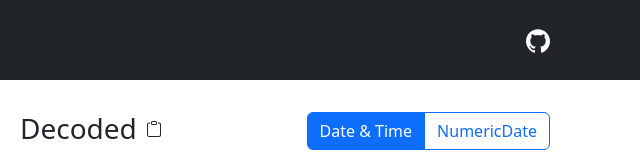
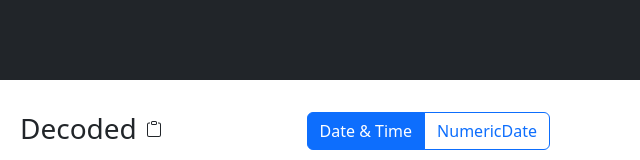
Before and after one commit to openmicrotools/jwt-inspect, a plain HTML site: page assets/index.html in a window 1280 px wide. Shown: the top 160 px of the page, 640-1280 px from the left. Drawn offline with Linux system fonts and the light colour scheme; no server answers.

Commit message:
remove ul link

```diff
--- a/assets/index.html
+++ b/assets/index.html
@@ -35,32 +35,6 @@
             >
               <span class="fs-2"> JWT Inspect</span>
             </a>
-            <ul class="nav nav-pills ms-auto">
-              <li class="nav-item">
-                <a
-                  class="nav-link py-2 px-0 px-lg-2"
-                  title="Github project"
-                  href="https://github.com/openmicrotools/jwt-inspect"
-                  target="_blank"
-                  rel="noopener"
-                >
-                  <svg
-                    xmlns="http://www.w3.org/2000/svg"
-                    width="24"
-                    height="24"
-                    class="navbar-nav-svg"
-                    viewBox="0 0 512 499.36"
-                    role="img"
-                  >
-                    <path
-                      fill="white"
-                      fill-rule="evenodd"
-                      d="M256 0C114.64 0 0 114.61 0 256c0 113.09 73.34 209 175.08 242.9 12.8 2.35 17.47-5.56 17.47-12.34 0-6.08-.22-22.18-.35-43.54-71.2 15.49-86.2-34.34-86.2-34.34-11.64-29.57-28.42-37.45-28.42-37.45-23.27-15.84 1.73-15.55 1.73-15.55 25.69 1.81 39.21 26.38 39.21 26.38 22.84 39.12 59.92 27.82 74.5 21.27 2.33-16.54 8.94-27.82 16.25-34.22-56.84-6.43-116.6-28.43-116.6-126.49 0-27.95 10-50.8 26.35-68.69-2.63-6.48-11.42-32.5 2.51-67.75 0 0 21.49-6.88 70.4 26.24a242.65 242.65 0 0 1 128.18 0c48.87-33.13 70.33-26.24 70.33-26.24 14 35.25 5.18 61.27 2.55 67.75 16.41 17.9 26.31 40.75 26.31 68.69 0 98.35-59.85 120-116.88 126.32 9.19 7.9 17.38 23.53 17.38 47.41 0 34.22-.31 61.83-.31 70.23 0 6.85 4.61 14.81 17.6 12.31C438.72 464.97 512 369.08 512 256.02 512 114.62 397.37 0 256 0z"
-                    ></path>
-                  </svg>
-                </a>
-              </li>
-            </ul>
           </div>
         </div>
       </header>
```
